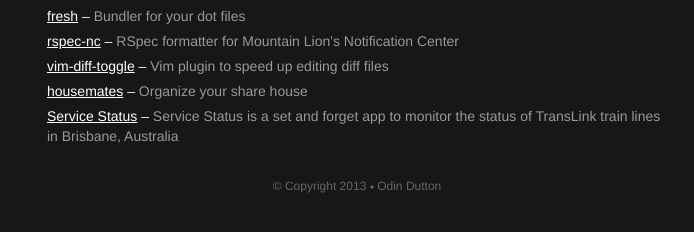
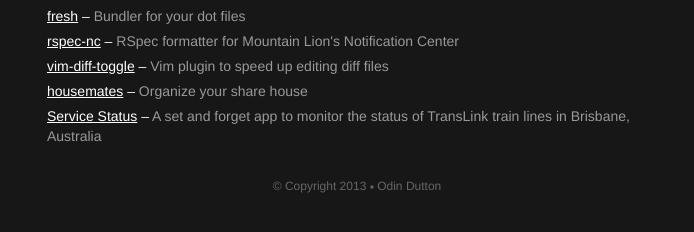
Before and after one commit to twe4ked/odindutton.com, a Jekyll site: the page built from index.html, in a window 1280 px wide. Shown: the part 310-542 px from the top of the page, without its empty margins (283-977 px from the left). Built offline with Jekyll 4.4.1, drawn with Linux system fonts in a browser that asks for light colours; Markdown is read by kramdown in place of the engine named in the settings; comment, search, counter and statistics services are not loaded.

Commit message:
Shorten Service Status info

```diff
--- a/index.html
+++ b/index.html
@@ -44,8 +44,8 @@ site_index: true
     <a href=http://servicestatusapp.com>Service Status</a>
     &ndash;
     <span>
-      Service Status is a set and forget app to monitor the status of
-      TransLink train lines in Brisbane, Australia
+      A set and forget app to monitor the status of TransLink train lines in
+      Brisbane, Australia
     </span>
   </article>
 </section>
```
